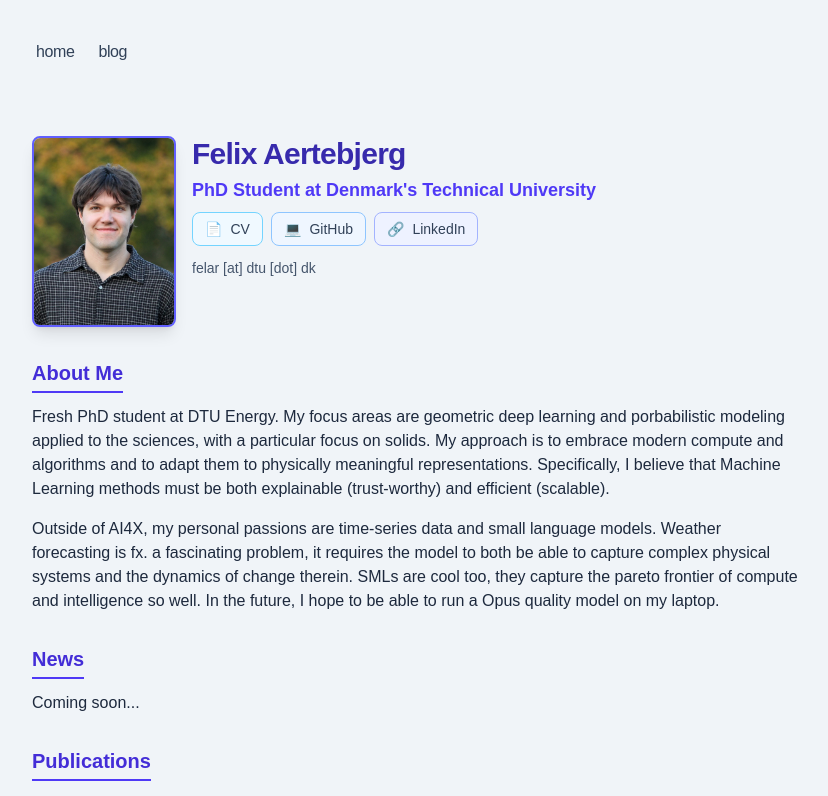
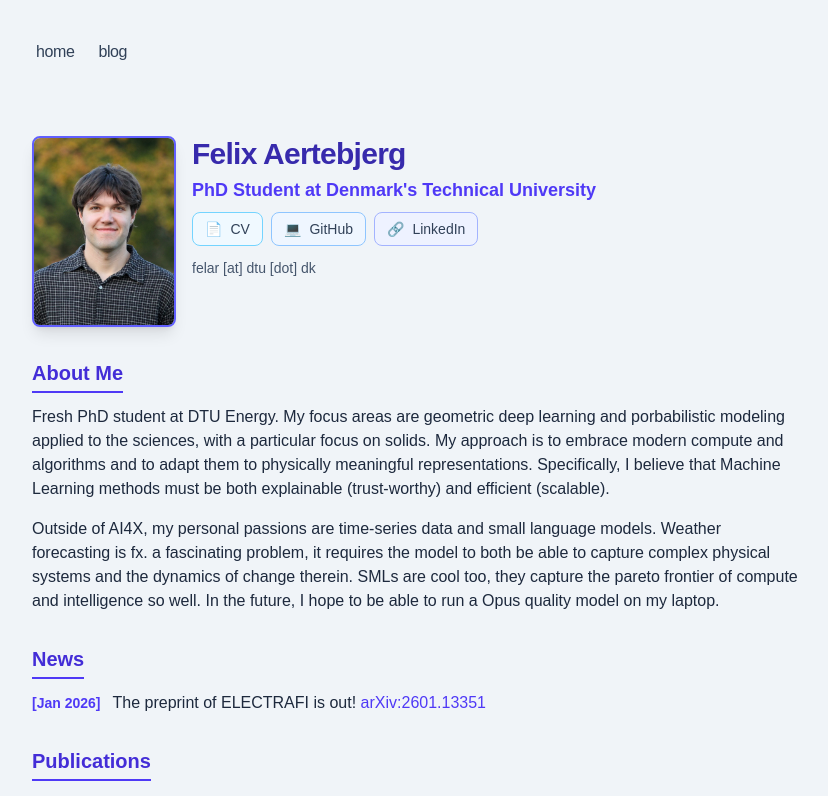
Before and after one commit to aerte/aerte.github.io, a Next.js app: page / in a window 1280 px wide. Shown: the top 796 px of the page, without its empty margins (224-1052 px from the left). Built offline with nearby package versions, Linux system fonts and the light colour scheme; a web font is replaced by a local one.

Commit message:
added news

```diff
--- a/app/page.tsx
+++ b/app/page.tsx
@@ -61,7 +61,8 @@ export default function Page() {
         <h2 className="text-xl font-bold text-indigo-700 mb-3 pb-1 border-b-2 border-indigo-600 inline-block">News</h2>
         <ul className="space-y-2">
           <li className="text-slate-800 dark:text-slate-800">
-            Coming soon...
+            <span className="font-semibold text-indigo-600 mr-3 text-sm">[Jan 2026]</span>
+            The preprint of ELECTRAFI is out! <a href="https://arxiv.org/html/2601.19966v1" className="text-indigo-600 hover:text-indigo-800 transition-all duration-200">arXiv:2601.13351</a>
           </li>
           {/* <li className="text-slate-800 dark:text-slate-800">
             <span className="font-semibold text-indigo-600 mr-3 text-sm">[Jan 2026]</span>
```
